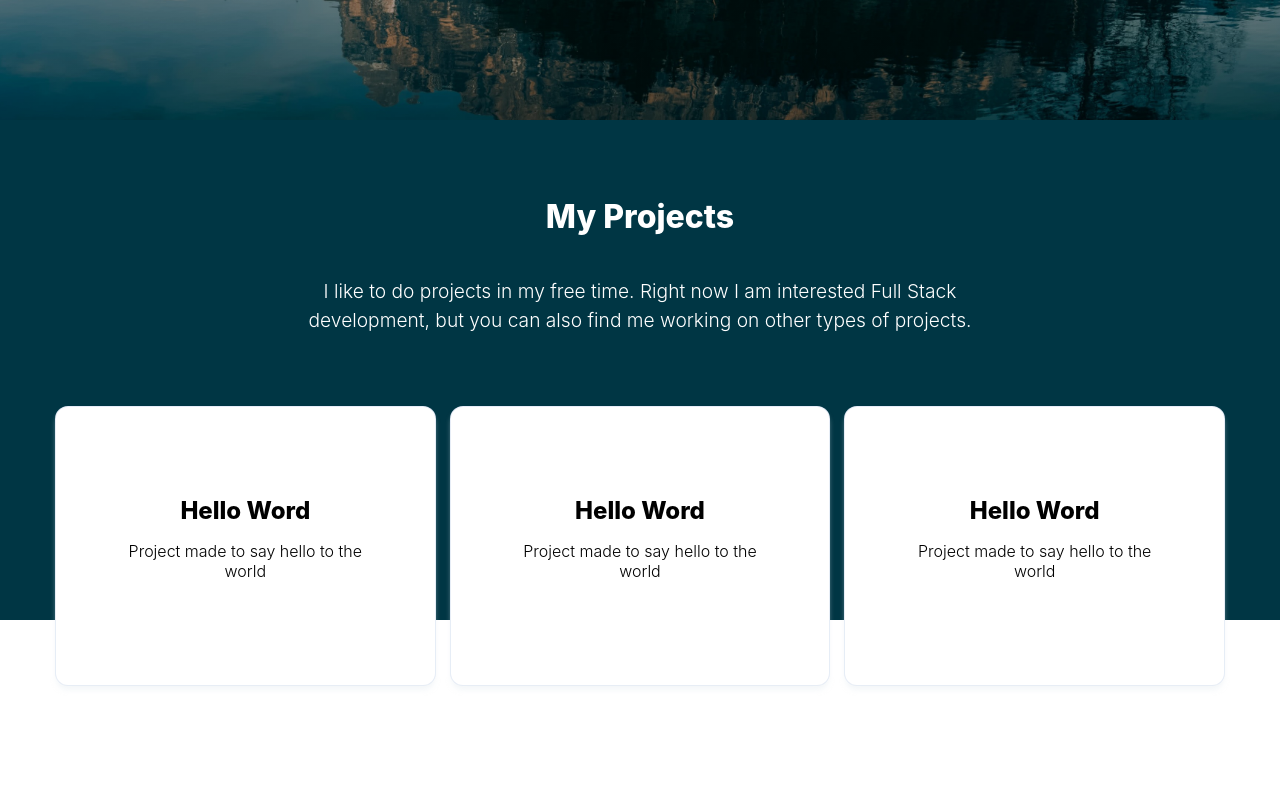
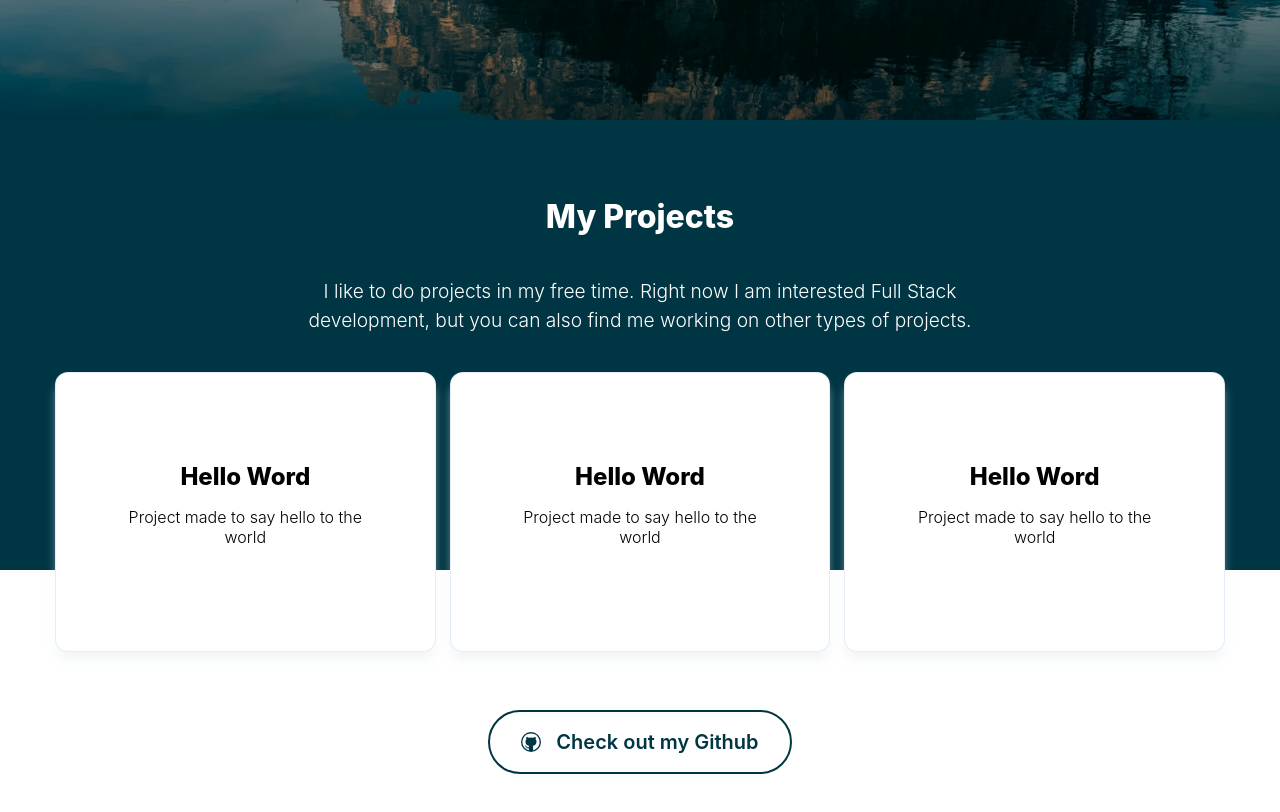
Before and after one commit to jhrudden/jhrudd.github.io, a React (Create React App) app: page / in a window 1280 px wide. Shown: the part 680-1492 px from the top of the page. Before the commit the page ends 1392 px from the top, so only its background shows below. Built offline with nearby package versions, Linux system fonts and the light colour scheme.

Commit message:
add callout component to bottom

```diff
--- a/src/components/ProjectSection/ProjectElements.js
+++ b/src/components/ProjectSection/ProjectElements.js
@@ -9,7 +9,7 @@ export const ProjectContainer = styled.div`
 `;
 
 export const TopWrapper = styled.div`
-  height: 500px;
+  height: 450px;
   width: 100%;
   display: block;
   background-color: #003644;
@@ -75,7 +75,7 @@ export const CardWrapper = styled.div`
   box-sizing: border-box;
   align-items: center;
   justify-items: center;
-  margin-top: -15rem;
+  margin-top: -14rem;
   grid-gap: 1rem;
   padding: 16px;
 
@@ -94,7 +94,7 @@ export const ProjectCard = styled.div`
   padding: 0.75rem;
   background-color: #fff;
   border-radius: 12px;
-  box-shadow: 0 5px 5px 0 rgba(233, 240, 243, 0.5), 0 0 0 1px #e6ecf8;
+  box-shadow: 0 10px 10px 0 rgba(233, 240, 243, 0.5), 0 0 0 1px #e6ecf8;
 `;
 
 export const ProjectContentWrapper = styled.div`
@@ -116,3 +116,39 @@ export const CardP = styled.h1`
   font-weight: 300;
   margin-bottom: 2rem;
 `;
+
+export const CalloutWrapper = styled.a`
+  margin-top: 2rem;
+  margin-bottom: 4rem;
+  height: 60px;
+  width: 300px;
+  display: flex;
+  justify-content: center;
+  align-items: center;
+  color: #003644;
+  background-color: #fff;
+  border-radius: 50px;
+  border: 2px solid #003644;
+  cursor: pointer;
+  text-decoration: none;
+
+  &:hover {
+    background-color: #003644;
+    color: #fff;
+  }
+`;
+
+export const CalloutTextWrapper = styled.div`
+  display: flex;
+  width: 100%;
+  align-items: center;
+  margin: 0 1.5rem;
+  justify-content: space-around;
+  font-size: 1.25rem;
+`;
+
+export const CalloutText = styled.h1`
+  font-size: inherit;
+  font-weight: 600;
+  color: inherit;
+`;
--- a/src/components/ProjectSection/index.js
+++ b/src/components/ProjectSection/index.js
@@ -11,11 +11,15 @@ import {
   CardP,
   GridPadding,
   TopWrapper,
+  CalloutWrapper,
+  CalloutTextWrapper,
+  CalloutText,
 } from "./ProjectElements";
+import { VscGithub } from "react-icons/vsc";
 
 const Project = () => {
   return (
-    <ProjectContainer>
+    <ProjectContainer id="projects">
       <TopWrapper>
         <TextWrapper>
           <ProjectH1>My Projects</ProjectH1>
@@ -48,6 +52,12 @@ const Project = () => {
           </ProjectCard>
         </CardWrapper>
       </GridPadding>
+      <CalloutWrapper href="https://github.com/jhrudden">
+        <CalloutTextWrapper>
+          <VscGithub />
+          <CalloutText>Check out my Github</CalloutText>
+        </CalloutTextWrapper>
+      </CalloutWrapper>
     </ProjectContainer>
   );
 };
```
